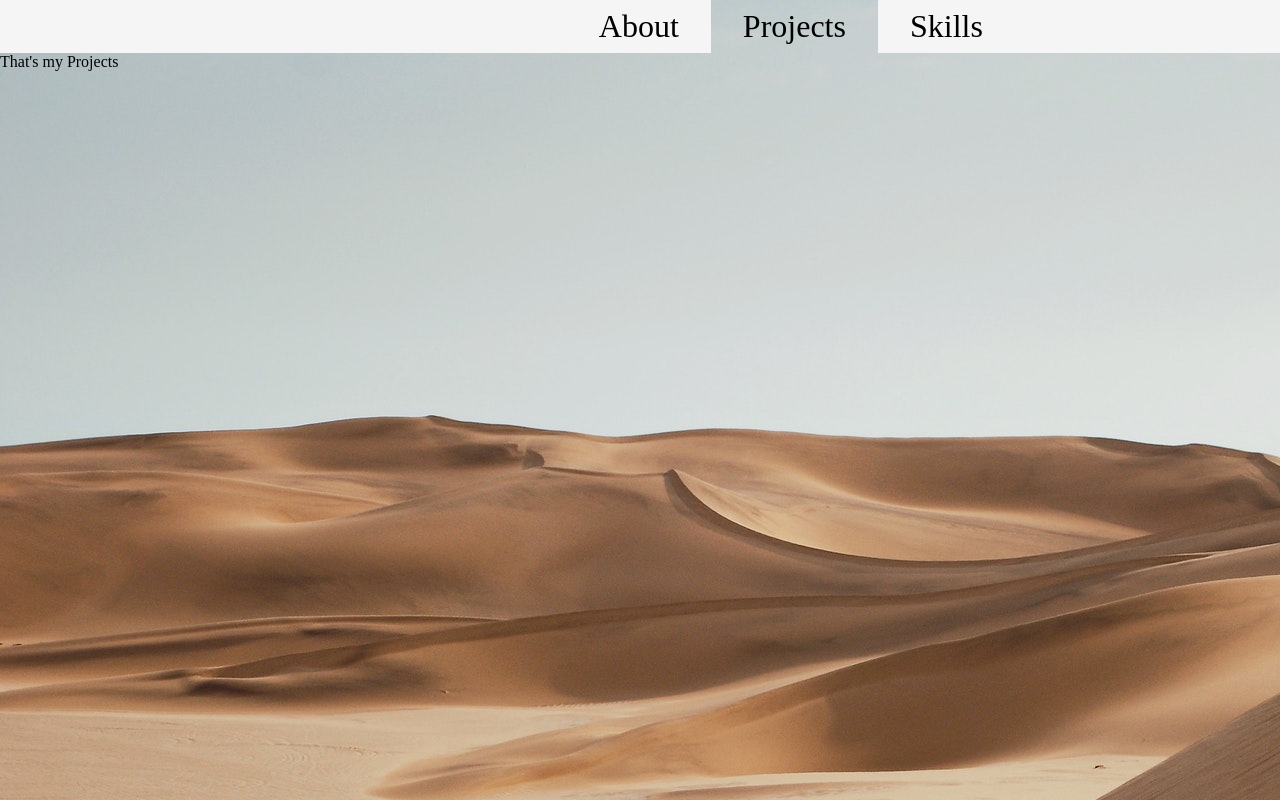
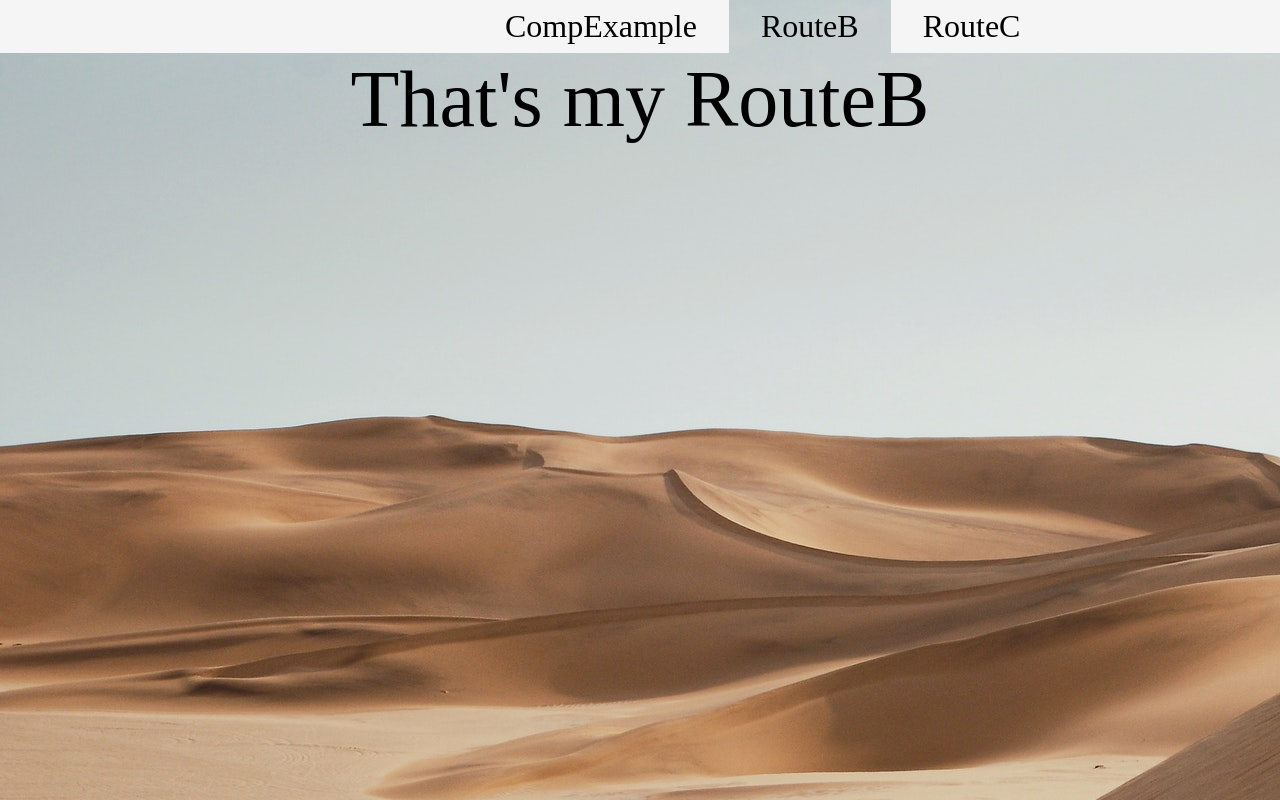
Before and after one commit to LeonardoDeSantis/FE-React-POC, a React (Create React App) app: page / in a window 1280 px wide. Built offline with nearby package versions, Linux system fonts and the light colour scheme.

Commit message:
css tuning

```diff
--- a/src/components/Navigation/Navigation.css
+++ b/src/components/Navigation/Navigation.css
@@ -27,6 +27,6 @@ nav > div {
     background-color:rgba(0,0,0,0);
 }
 
-.transparent {
+.selected {
     background-color:rgba(0,0,0,0);
 }
--- a/src/components/Navigation/Navigation.js
+++ b/src/components/Navigation/Navigation.js
@@ -5,9 +5,9 @@ const Navigation = ({ setRoute, selected }) => {
     return (
         <nav>
             <div className='navFirst'></div>
-            {getNavEntry('About', 'about', setRoute, selected)}
-            {getNavEntry('Projects', 'projects', setRoute, selected)}
-            {getNavEntry('Skills', 'skills', setRoute, selected)}
+            {getNavEntry('CompExample', 'comp', setRoute, selected)}
+            {getNavEntry('RouteB', 'routeb', setRoute, selected)}
+            {getNavEntry('RouteC', 'routec', setRoute, selected)}
             <div className='navLast'></div>
         </nav>
     )
@@ -16,7 +16,7 @@ const Navigation = ({ setRoute, selected }) => {
 function getNavEntry(name, route, setRoute, selected) {
     let className = 'navEntry';
     if (selected === route) {
-        className += ' transparent';
+        className += ' selected';
     }
     return <div className={className} onClick={() => setRoute(route)}>{name}</div>;
 }
--- a/src/components/Projects.js
+++ /dev/null
@@ -1,11 +0,0 @@
-import React from 'react';
-
-const Projects = () => {
-    return (
-        <div>
-            {"That's my Projects"}
-        </div>
-    )
-}
-
-export default Projects;
--- /dev/null
+++ b/src/components/RouteB.js
@@ -0,0 +1,11 @@
+import React from 'react';
+
+const RouteB = () => {
+    return (
+        <div className='content'>
+            <p>{"That's my RouteB"}</p>
+        </div>
+    )
+}
+
+export default RouteB;
--- /dev/null
+++ b/src/components/RouteC.js
@@ -0,0 +1,11 @@
+import React from 'react';
+
+const RouteC = () => {
+    return (
+        <div className='content'>
+            <p>{"That's my RouteC"}</p>
+        </div>
+    )
+}
+
+export default RouteC;
--- a/src/components/Skills.js
+++ /dev/null
@@ -1,11 +0,0 @@
-import React from 'react';
-
-const Skills = () => {
-    return (
-        <div>
-            {"That's my Skills"}
-        </div>
-    )
-}
-
-export default Skills;
--- a/src/containers/App.js
+++ b/src/containers/App.js
@@ -1,14 +1,14 @@
 import React, { Component } from 'react';
 import Navigation from '../components/Navigation/Navigation';
-import Projects from '../components/Projects';
-import Skills from '../components/Skills';
+import RouteC from '../components/RouteC';
+import RouteB from '../components/RouteB';
 
 class App extends Component {
 
   constructor() {
     super();
     this.state = {
-      route: "projects"
+      route: "routeb"
     }
   }
 
@@ -29,9 +29,9 @@ class App extends Component {
 
 function getComponentFromRoute(route) {
   switch (route) {
-    case 'projects': return <Projects />
-    case 'skills': return <Skills />
-    default: return <Projects />
+    case 'routec': return <RouteC />
+    case 'routeb': return <RouteB />
+    default: return <RouteB />
   }
 }
 
--- a/src/index.css
+++ b/src/index.css
@@ -4,5 +4,10 @@
 }
 
 body {
-  background-image: url('./desert.jfif')
+  background-image: url('./desert.jfif');
 }
+
+.content {
+  font-size: 5rem;
+  text-align: center;
+}
```
Also changed, not shown: src/components/Project.js (deleted).
